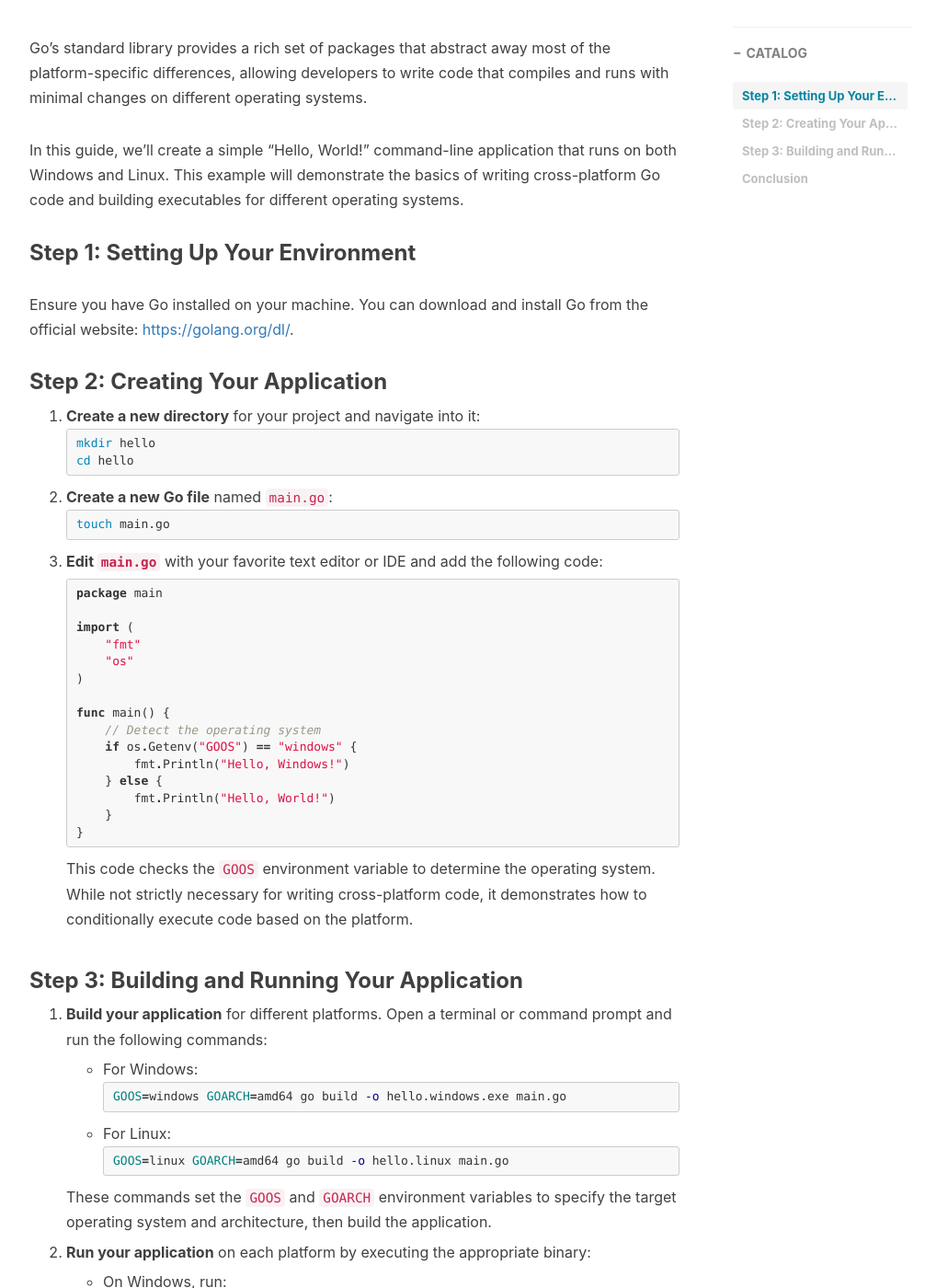
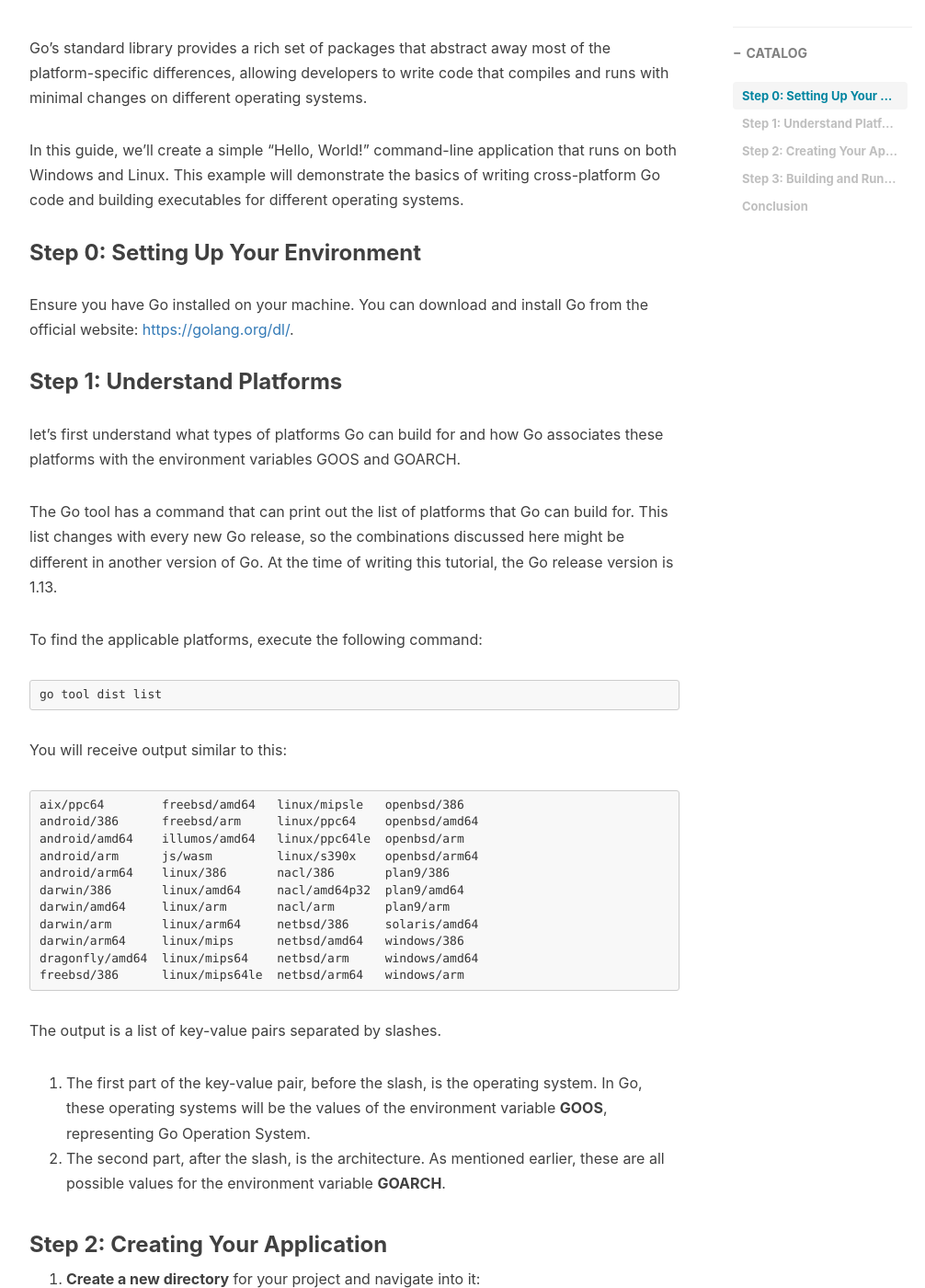
Before and after one commit to ontheway01/ontheway01.github.io, a Jekyll site: the page built from _posts/2024-08-15-CrossPlatformInGo.md, in a window 1280 px wide and 1400 px high, scrolled down 655 px. Shown: the whole window at 92% size, without its empty margins (233-1239 px from the left). Built offline with Jekyll 4.4.1, drawn with Linux system fonts in a browser that asks for light colours; nearby versions of some CDN libraries; comment, search, counter and statistics services are not loaded.

Commit message:
Update 2024-08-15-CrossPlatformInGo.md

````diff
--- a/_posts/2024-08-15-CrossPlatformInGo.md
+++ b/_posts/2024-08-15-CrossPlatformInGo.md
@@ -16,9 +16,41 @@ Go's standard library provides a rich set of packages that abstract away most of
 
 In this guide, we'll create a simple "Hello, World!" command-line application that runs on both Windows and Linux. This example will demonstrate the basics of writing cross-platform Go code and building executables for different operating systems.
 
-### Step 1: Setting Up Your Environment
+
+### Step 0: Setting Up Your Environment
 
 Ensure you have Go installed on your machine. You can download and install Go from the official website: <https://golang.org/dl/>.
+
+### Step 1: Understand Platforms
+let's first understand what types of platforms Go can build for and how Go associates these platforms with the environment variables GOOS and GOARCH.
+
+The Go tool has a command that can print out the list of platforms that Go can build for. This list changes with every new Go release, so the combinations discussed here might be different in another version of Go. At the time of writing this tutorial, the Go release version is 1.13.
+
+To find the applicable platforms, execute the following command:
+
+```bash
+go tool dist list
+```
+
+You will receive output similar to this:
+
+```plaintext
+aix/ppc64        freebsd/amd64   linux/mipsle   openbsd/386
+android/386      freebsd/arm     linux/ppc64    openbsd/amd64
+android/amd64    illumos/amd64   linux/ppc64le  openbsd/arm
+android/arm      js/wasm         linux/s390x    openbsd/arm64
+android/arm64    linux/386       nacl/386       plan9/386
+darwin/386       linux/amd64     nacl/amd64p32  plan9/amd64
+darwin/amd64     linux/arm       nacl/arm       plan9/arm
+darwin/arm       linux/arm64     netbsd/386     solaris/amd64
+darwin/arm64     linux/mips      netbsd/amd64   windows/386
+dragonfly/amd64  linux/mips64    netbsd/arm     windows/amd64
+freebsd/386      linux/mips64le  netbsd/arm64   windows/arm
+```
+
+The output is a list of key-value pairs separated by slashes.
+1. The first part of the key-value pair, before the slash, is the operating system. In Go, these operating systems will be the values of the environment variable **GOOS**, representing Go Operation System.
+2. The second part, after the slash, is the architecture. As mentioned earlier, these are all possible values for the environment variable **GOARCH**.
 
 ### Step 2: Creating Your Application
 
````
